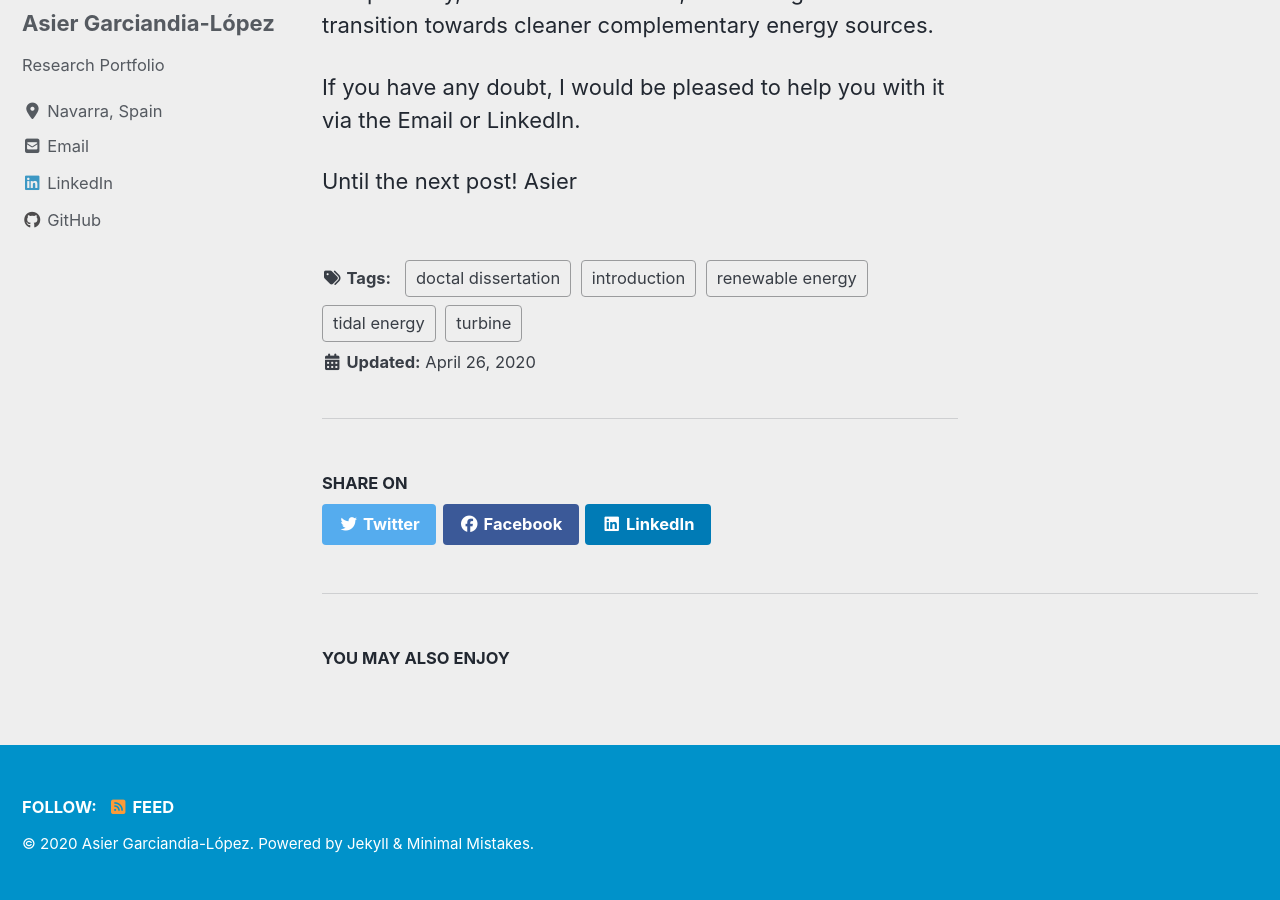
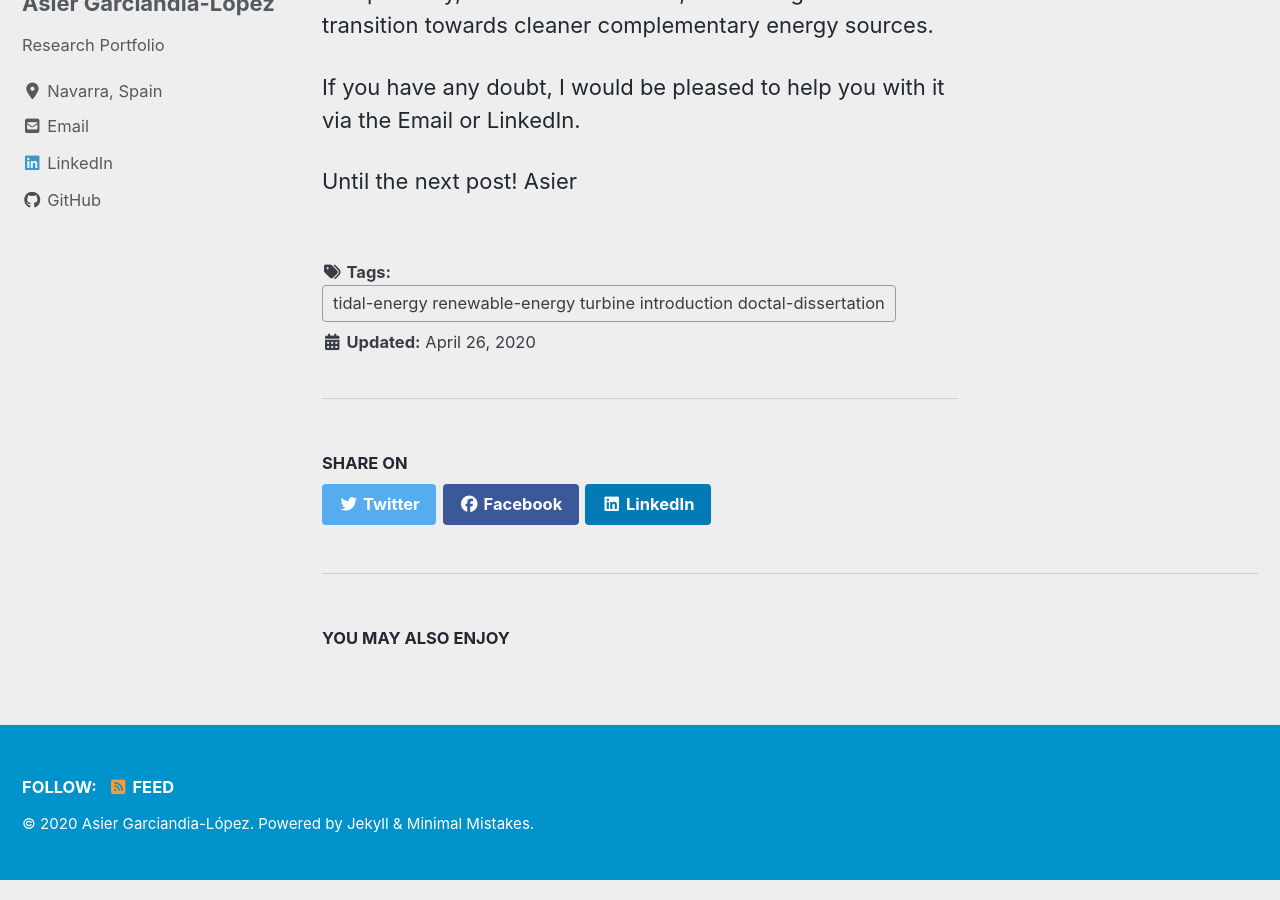
Before and after one commit to garciand/garciand.github.io, a Jekyll site: the page built from _posts/2020-04-26-presentation.md, in a window 1280 px wide and 900 px high, scrolled down 3418 px. Built offline with Jekyll 4.4.1, drawn with Linux system fonts in a browser that asks for light colours; cached includes are drawn as plain includes; nearby versions of some CDN libraries.

Commit message:
New entry blog

```diff
--- a/_posts/2020-04-26-presentation.md
+++ b/_posts/2020-04-26-presentation.md
@@ -1,7 +1,7 @@
 ---
 title: "Topic Introduction. What do I aim to answer?"
 date: 2020-04-26
-tags: [tidal energy, renewable energy, turbine, introduction, doctal dissertation]
+tags: [tidal-energy renewable-energy turbine introduction doctal-dissertation]
 header:
   image: "/images/phdresults_image.jpg"
 excerpt: "PhD introduction, questions to answer"
```
Also changed, not shown: _pages/phdresults.md (+1 -0 lines).
